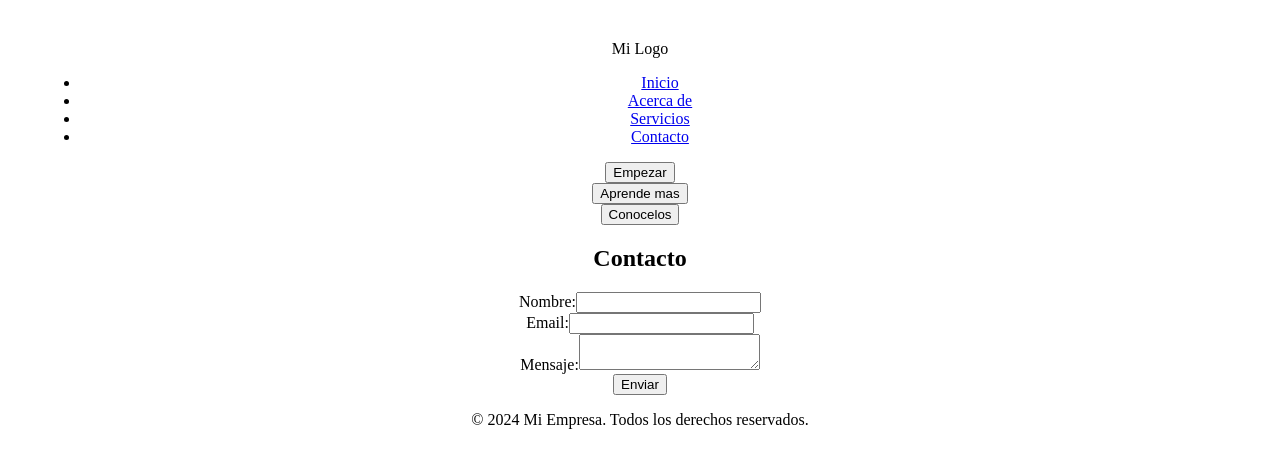
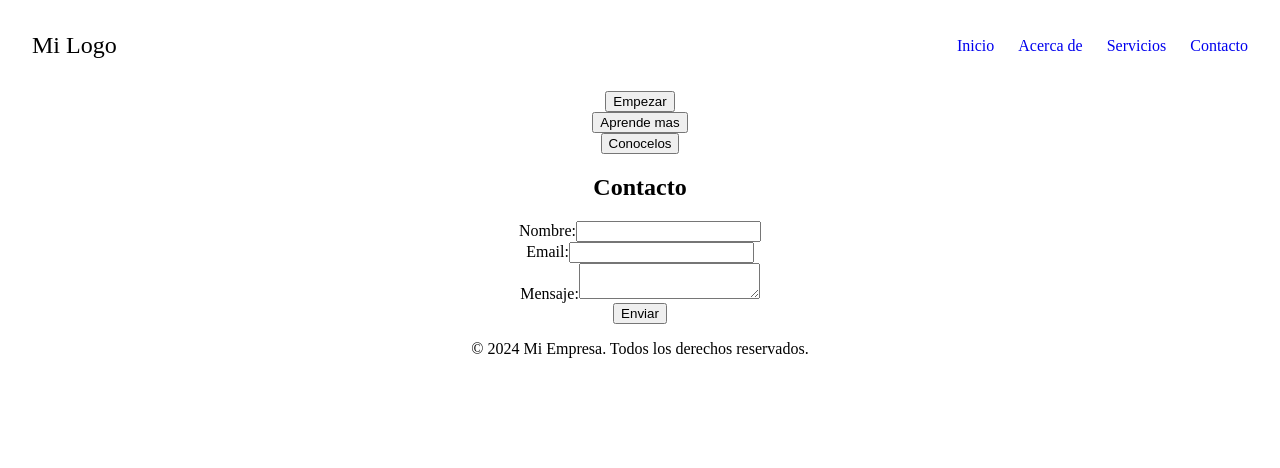
Before and after one commit to marianocoderx/project-landingPage1, a React (Vite) app: page / in a window 1280 px wide. Shown: the top 468 px of the page. Built offline with nearby package versions, Linux system fonts and the light colour scheme.

Commit message:
navbar design

```diff
--- a/navbar.jsx
+++ b/navbar.jsx
@@ -1,13 +1,21 @@
-import React from "react"
+import React,{ useState } from "react"
+import BotonComp from "./buttonComp"
+import "./stylesheets/navbar.css"
 
 export default function NavbarComp(){
+
+  const [isOpen, setIsOpen] = useState(false);
+  const toggleDropdown = () => {setIsOpen(!isOpen);};
+
     return(
         <>
-         <nav>
+         <nav className="navBarStyle">
 
            <div class="logo">Mi Logo</div>
 
-             <ul class="nav-links">
+           <button className="dropdown-button" onClick={toggleDropdown}> Menu </button>
+
+            <ul className={`nav-links ${isOpen ? "show" : ""}`}>
 
                <li><a href="#home">Inicio</a></li>
                <li><a href="#about">Acerca de</a></li>
--- a/src/App.css
+++ b/src/App.css
@@ -1,16 +1,13 @@
 #root {
-  max-width: 1280px;
-  margin: 0 auto;
-  padding: 2rem;
+  width: 100%;
+  margin: 0;
+  padding: 0;
   text-align: center;
+  box-sizing: border-box;
 }
 
-
-/*
-@keyframes logo-spin {
+body, html {
+  width: 100%;
+  margin: 0;
+  padding: 0;
 }
-
-@media () {
-
-}
-*/
--- a/src/App.jsx
+++ b/src/App.jsx
@@ -7,9 +7,7 @@ import FormComp from '../formComp'
 
 function App() {
 
-    const handleClick = () => {
-      alert('Botón clicado');
-    }
+    const handleClick = () => {alert('Botón clicado');}
 
      return (
 
--- /dev/null
+++ b/stylesheets/navbar.css
@@ -0,0 +1,111 @@
+.navBarStyle {
+    display: flex;
+    justify-content: space-between;
+    align-items: center;
+    padding: 2rem;
+    box-sizing: border-box;
+  }
+
+  .logo {
+    font-size: 1.5rem;
+  }
+
+  .nav-links {
+    list-style: none;
+    display: flex;
+    gap: 1.5rem;
+    margin: 0;
+    padding: 0;
+  }
+
+  .nav-links li {
+    margin: 0;
+  }
+
+  .nav-links a {
+    text-decoration: none;
+  }
+
+  .dropdown-button {
+  display: none;
+  background: none;
+  border: none;
+  cursor: pointer;
+  font-size: 1rem;
+}
+
+
+  /* Media Queries */
+
+/* cellphones */
+  @media (max-width: 599px) {
+
+    .navBarStyle {
+        padding: 1rem;
+      }
+
+    .nav-links {
+        display: none;
+        flex-direction: column;
+        gap: 0.5rem;
+        margin-top: 1rem;
+      }
+
+      .nav-links.show {
+        display: flex;
+      }
+
+      .dropdown-button {
+        display: block;
+      }
+  }
+
+  /* tablets and large phones */
+  @media (min-width: 600px) and (max-width: 767px) {
+
+    .navBarStyle {
+        padding: 1rem;
+    }
+
+    .nav-links {
+        display: none;
+        flex-direction: column;
+        gap: 0.5rem;
+        margin-top: 1rem;
+      }
+
+      .nav-links.show {
+        display: flex;
+      }
+
+      .dropdown-button {
+        display: block;
+      }
+  }
+
+  /* Medium tablets */
+  @media (min-width: 768px) and (max-width: 991px) {
+    .nav-links {
+        display: none;
+        flex-direction: column;
+        gap: 0.5rem;
+        margin-top: 1rem;
+      }
+
+      .nav-links.show {
+        display: flex;
+      }
+
+      .dropdown-button {
+        display: block;
+      }
+  }
+
+  /* laptops/desktops */
+  @media (min-width: 992px) and (max-width: 1199px) {
+
+  }
+
+  /* large laptops and desktops */
+  @media (min-width: 1200px) {
+  }
```
